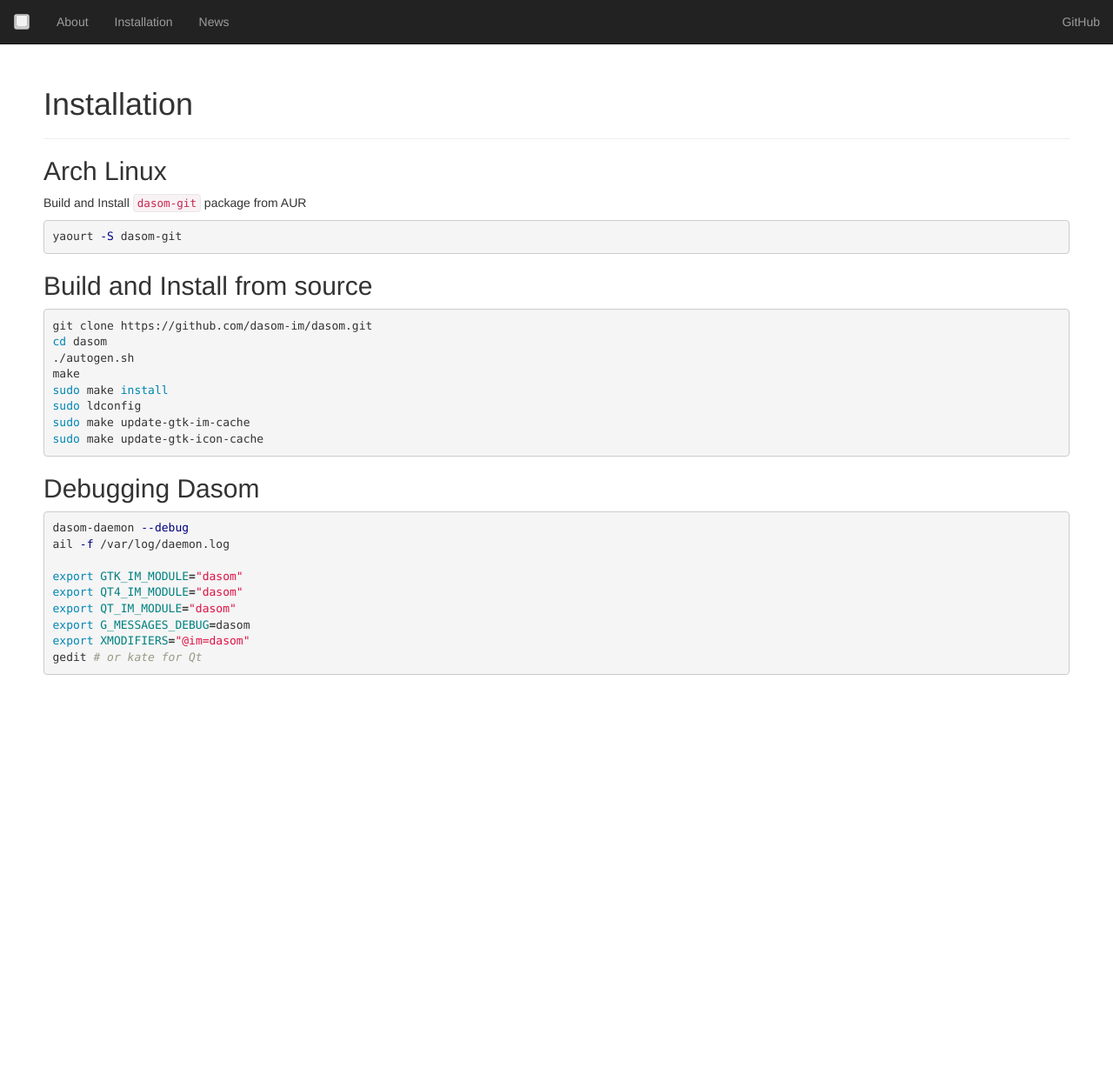
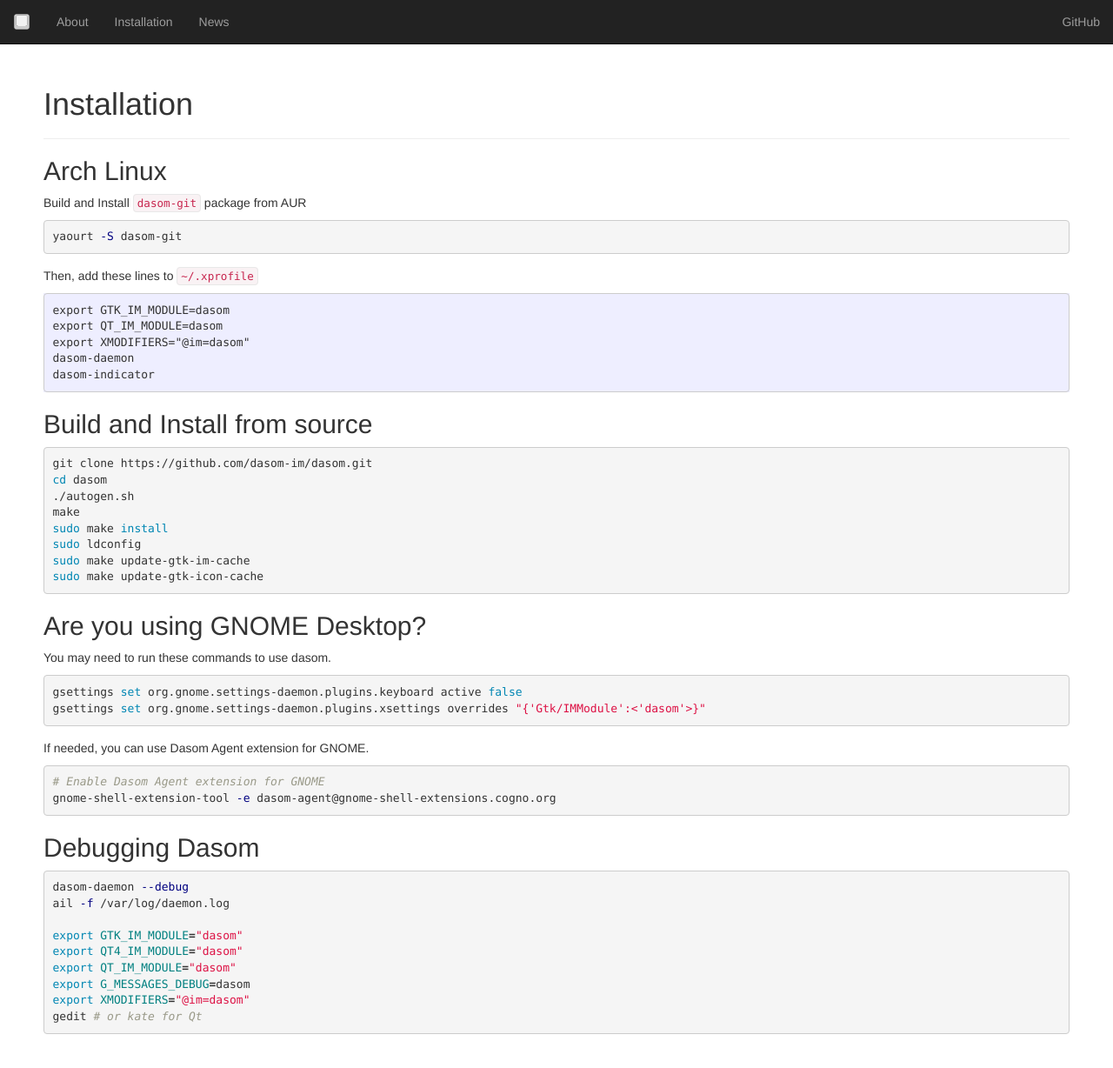
Before and after one commit to dasom-im/dasom-im.github.io, a Jekyll site: the page built from installation.md, in a window 1280 px wide and 1239 px high. Shown: the top 1228 px of the window at 87% size. Built offline with Jekyll 4.4.1, drawn with Linux system fonts in a browser that asks for light colours.

Commit message:
updated installation page

````diff
--- a/installation.md
+++ b/installation.md
@@ -10,6 +10,15 @@
 yaourt -S dasom-git
 {% endhighlight %}
 
+Then, add these lines to ```~/.xprofile```
+~~~
+export GTK_IM_MODULE=dasom
+export QT_IM_MODULE=dasom
+export XMODIFIERS="@im=dasom"
+dasom-daemon
+dasom-indicator
+~~~
+
 ## Build and Install from source
 {% highlight bash %}
 git clone https://github.com/dasom-im/dasom.git
@@ -20,6 +29,19 @@
 sudo ldconfig
 sudo make update-gtk-im-cache
 sudo make update-gtk-icon-cache
+{% endhighlight %}
+
+## Are you using GNOME Desktop?
+You may need to run these commands to use dasom.
+{% highlight bash %}
+gsettings set org.gnome.settings-daemon.plugins.keyboard active false
+gsettings set org.gnome.settings-daemon.plugins.xsettings overrides "{'Gtk/IMModule':<'dasom'>}"
+{% endhighlight %}
+
+If needed, you can use Dasom Agent extension for GNOME.
+{% highlight bash %}
+# Enable Dasom Agent extension for GNOME
+gnome-shell-extension-tool -e dasom-agent@gnome-shell-extensions.cogno.org
 {% endhighlight %}
 
 ## Debugging Dasom
````
